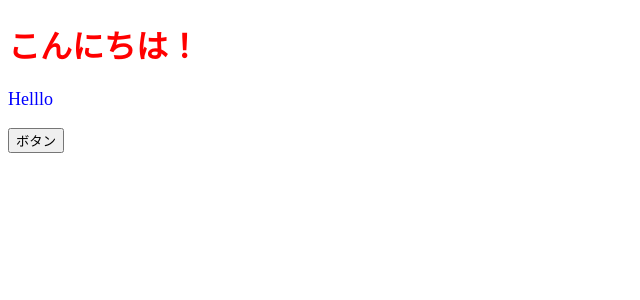
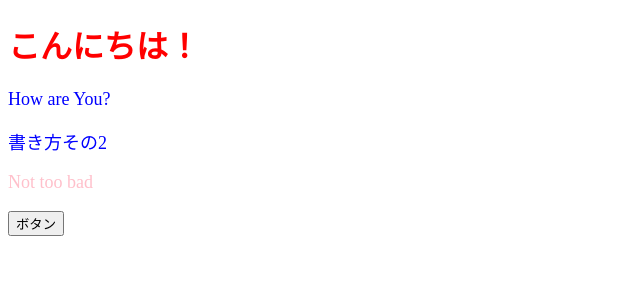
Before and after one commit to canopus-m-satoshi/React-basics-practice, a React (Create React App) app: page / in a window 1280 px wide. Shown: the top 300 px of the page, without its empty margins (0-640 px from the left). Built offline with nearby package versions, Linux system fonts and the light colour scheme.

Commit message:
Propsを知る(途中)

```diff
--- a/src/App.jsx
+++ b/src/App.jsx
@@ -1,4 +1,5 @@
 import React from "react";
+import ColorfulMessage from "./components/ColorfulMessage";
 
 /**
  * コンポーネントの作成
@@ -8,14 +9,12 @@ import React from "react";
  */
 const App = () => {
   const onClickButton = () => alert("Clicked");
-  const contentStyle = {
-    color: "blue",
-    fontSize: "18px"
-  };
   return (
     <>
       <h1 style={{ color: "red" }}>こんにちは！</h1>
-      <p style={contentStyle}>Helllo</p>
+      <ColorfulMessage color="blue" message="How are You?" />
+      <ColorfulMessage color="blue">書き方その2</ColorfulMessage>
+      <ColorfulMessage color="pink" message="Not too bad" />
       <button onClick={onClickButton}>ボタン</button>
     </>
   );
--- /dev/null
+++ b/src/components/ColorfulMessage.jsx
@@ -0,0 +1,17 @@
+import React from "react";
+
+const ColorfulMessage = (props) => {
+  const contentStyle = {
+    color: props.color,
+    fontSize: "18px"
+  };
+
+  return (
+    <>
+      <p style={contentStyle}>{props.message}</p>
+      <p style={contentStyle}>{props.children}</p>
+    </>
+  );
+};
+
+export default ColorfulMessage;
```
